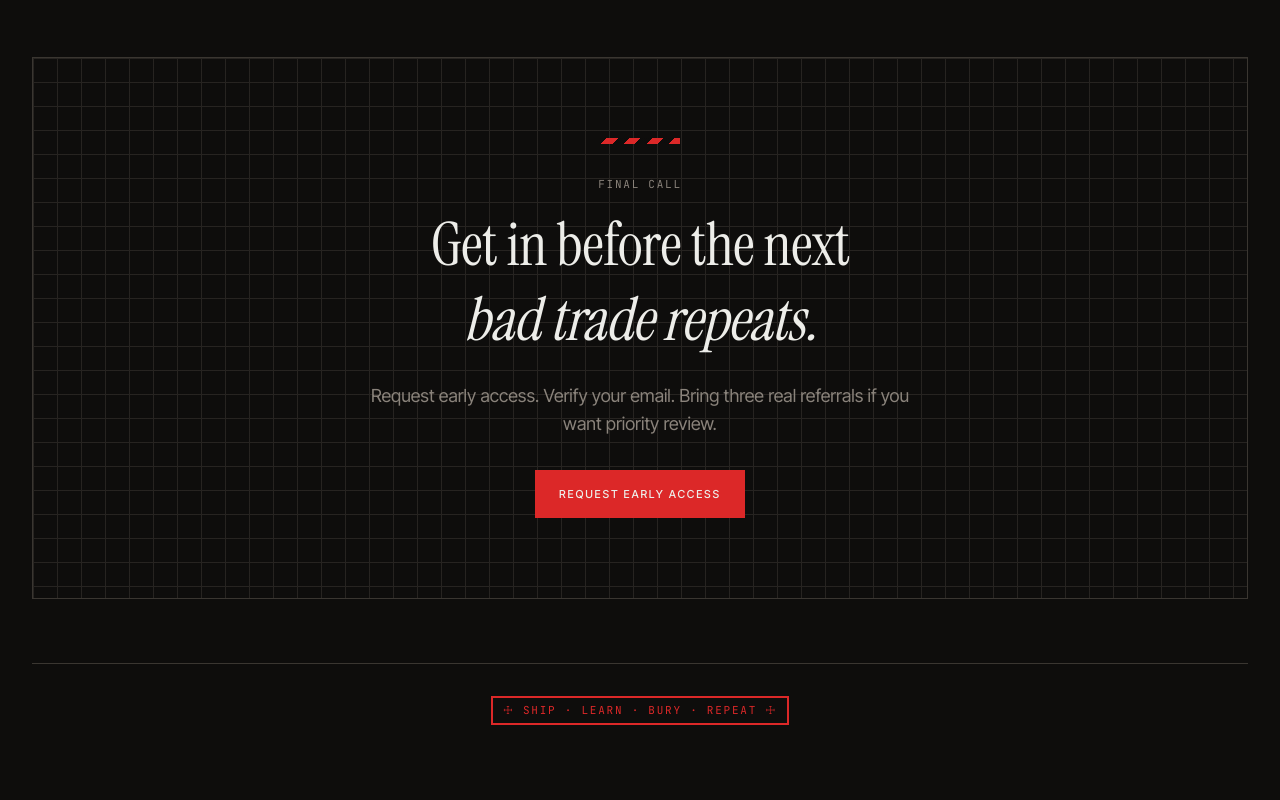
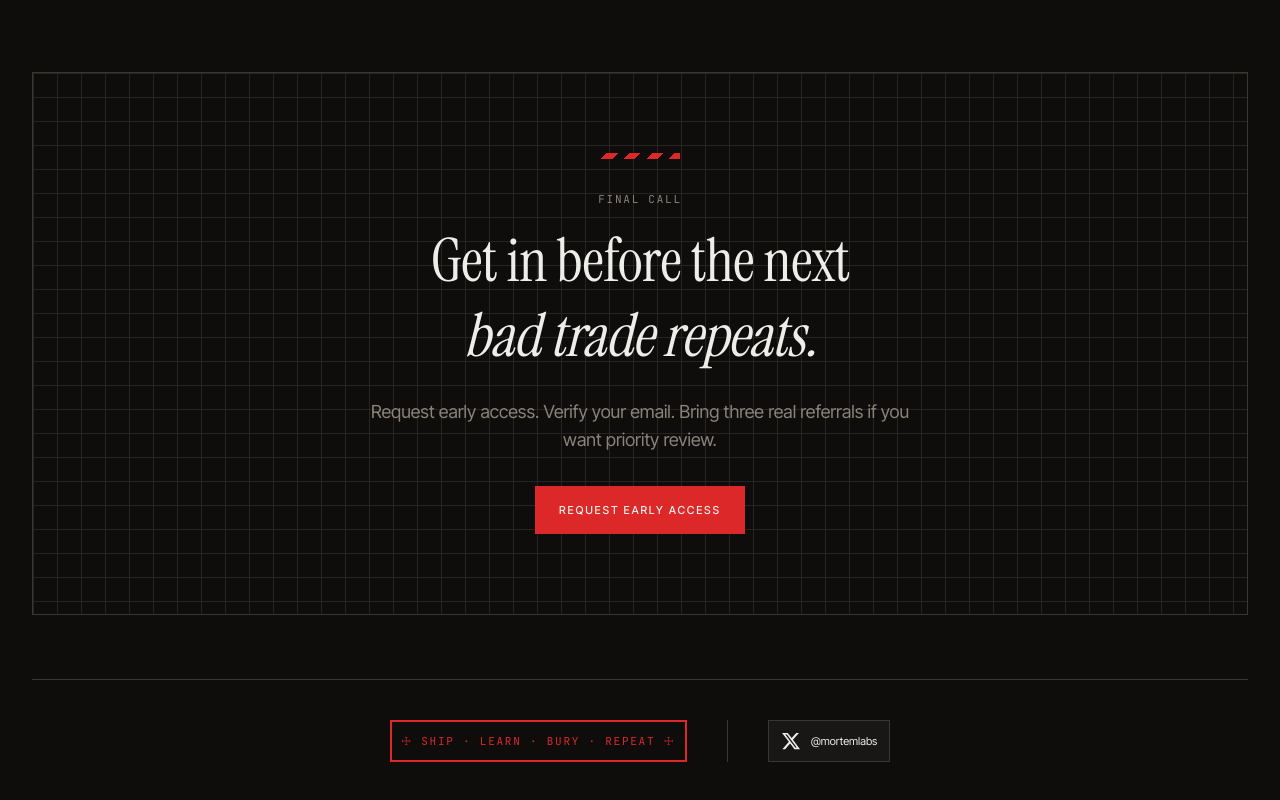
Before and after one commit to MortemLabs/waitlist, a Next.js app: page / in a window 1280 px wide. Shown: the part 1630-2430 px from the top of the page. Before the commit the page ends 2387 px from the top, so only its background shows below. Built offline with nearby package versions, Linux system fonts and the light colour scheme; no server answers.

Commit message:
feat: integrate XUpdatesLink component and enhance footer layout
- Added XUpdatesLink component to replace the "How it works" button in the header.
- Updated footer layout for better alignment and spacing.
- Adjusted heading sizes for improved readability in the process section.

```diff
--- a/src/app/api/waitlist/submit/route.ts
+++ b/src/app/api/waitlist/submit/route.ts
@@ -25,10 +25,11 @@ export async function POST(request: Request) {
         email: parsed.data.email.trim().toLowerCase(),
         verificationToken: result.verificationToken,
       })
+      return NextResponse.json({ awaitingVerification: true as const })
     }
 
     return NextResponse.json({
-      alreadyVerified: result.alreadyVerified,
+      awaitingVerification: false as const,
       redirectTo: `/queue/${result.dashboardToken}`,
     })
   } catch (error) {
--- a/src/app/page.tsx
+++ b/src/app/page.tsx
@@ -1,6 +1,7 @@
 import { cookies } from "next/headers"
 import Link from "next/link"
 import { Wordmark } from "@/components/mortem/mark"
+import { XUpdatesLink } from "@/components/mortem/x-updates-link"
 import { WaitlistModal } from "@/components/landing/waitlist-modal"
 import { Button } from "@/components/ui/button"
 import { Reveal } from "@/components/landing/reveal"
@@ -38,6 +39,9 @@ const queueSteps = [
     title: "Move up",
   },
 ] as const
+
+const MORTEM_X_HANDLE = "mortemlabs"
+const MORTEM_X_URL = `https://x.com/${MORTEM_X_HANDLE}`
 
 const exhibits = [
   {
@@ -80,9 +84,7 @@ export default async function HomePage({ searchParams }: LandingPageProps) {
         >
           <Wordmark />
           <div className="flex flex-wrap items-center gap-2">
-            <Button asChild variant="ghost">
-              <Link href="#how-it-works">How it works</Link>
-            </Button>
+            <XUpdatesLink density="header" handle={MORTEM_X_HANDLE} href={MORTEM_X_URL} />
             <WaitlistModal referredByCode={referredByCode} triggerLabel="Join the queue" triggerSize="default" />
           </div>
         </nav>
@@ -167,7 +169,7 @@ export default async function HomePage({ searchParams }: LandingPageProps) {
           <Reveal>
             <div className="max-w-2xl">
               <p className="eyebrow">The process</p>
-              <h2 className="mt-3 font-display text-4xl leading-tight md:text-5xl">
+              <h2 className="mt-3 font-display text-5xl leading-tight md:text-5xl">
                 Diagnose the trade.<br />
                 Prove the cause.<br />
                 Fix the branch.
@@ -191,7 +193,7 @@ export default async function HomePage({ searchParams }: LandingPageProps) {
                   <div className="relative">
                     <div className="mb-5 h-px w-10 bg-signal" aria-hidden="true" />
                     <p className="case-meta text-signal">{item.step}</p>
-                    <h3 className="mt-3 font-display text-3xl leading-tight">{item.title}</h3>
+                    <h3 className="mt-5 font-display text-4xl leading-tight">{item.title}</h3>
                     <p className="mt-4 text-sm leading-7 text-muted-foreground">{item.body}</p>
                   </div>
                 </Reveal>
@@ -223,9 +225,15 @@ export default async function HomePage({ searchParams }: LandingPageProps) {
           </div>
         </section>
 
-        <footer className="flex justify-center border-t border-line py-8">
-          <div className="death-stamp w-fit" style={{ transform: "none" }}>
-            ☩ Ship · Learn · Bury · Repeat ☩
+        <footer className="border-t border-line py-10">
+          <div className="flex flex-col items-center gap-8">
+            <div className="flex flex-col items-center gap-6 sm:flex-row sm:items-stretch sm:justify-center sm:gap-10">
+              <div className="death-stamp w-fit self-center sm:self-auto" style={{ transform: "none" }}>
+                ☩ Ship · Learn · Bury · Repeat ☩
+              </div>
+              <span className="hidden w-px shrink-0 bg-line sm:block" aria-hidden />
+              <XUpdatesLink density="footer" handle={MORTEM_X_HANDLE} href={MORTEM_X_URL} />
+            </div>
           </div>
         </footer>
       </div>
--- a/src/app/verify/[token]/route.ts
+++ b/src/app/verify/[token]/route.ts
@@ -1,7 +1,13 @@
+import { cookies } from "next/headers"
 import { NextResponse } from "next/server"
 import { getDb } from "@/db/client"
+import {
+  MORTEM_DASHBOARD_COOKIE,
+  mortemDashboardCookieOptions,
+} from "@/lib/waitlist/dashboard-cookie"
 import { sendConfirmationEmail, sendPriorityUnlockedEmail } from "@/lib/waitlist/mailer"
 import {
+  findEntryByDashboardToken,
   markPriorityNotificationSent,
   verifyWaitlistEntry,
 } from "@/lib/waitlist/service"
@@ -17,6 +23,22 @@ export async function GET(
   const result = await verifyWaitlistEntry(db, token)
 
   if (result.status === "invalid") {
+    const cookieStore = await cookies()
+    const savedDashboard = cookieStore.get(MORTEM_DASHBOARD_COOKIE)?.value
+    if (savedDashboard !== undefined && savedDashboard.length > 0) {
+      const entry = await findEntryByDashboardToken(db, savedDashboard)
+      if (entry !== undefined && entry.emailVerifiedAt !== null) {
+        const res = NextResponse.redirect(
+          new URL(`/queue/${savedDashboard}?verify=already_verified`, request.url),
+        )
+        res.cookies.set(
+          MORTEM_DASHBOARD_COOKIE,
+          savedDashboard,
+          mortemDashboardCookieOptions(request.url),
+        )
+        return res
+      }
+    }
     return NextResponse.redirect(new URL("/?verify=invalid", request.url))
   }
 
@@ -42,7 +64,13 @@ export async function GET(
     await markPriorityNotificationSent(db, result.priorityUnlockedEntryId)
   }
 
-  return NextResponse.redirect(
+  const res = NextResponse.redirect(
     new URL(`/queue/${result.dashboardToken}?verify=${result.status}`, request.url),
   )
+  res.cookies.set(
+    MORTEM_DASHBOARD_COOKIE,
+    result.dashboardToken,
+    mortemDashboardCookieOptions(request.url),
+  )
+  return res
 }
--- a/src/components/landing/waitlist-form.tsx
+++ b/src/components/landing/waitlist-form.tsx
@@ -10,8 +10,12 @@ import {
   ROLE_OPTIONS,
   TEAM_TYPE_OPTIONS,
 } from "@/lib/waitlist/options"
-import { AlertCircle, Loader2 } from "lucide-react"
+import { AlertCircle, Loader2, Mail } from "lucide-react"
 import { useMemo, useState } from "react"
+
+type SubmitSuccessPayload =
+  | { awaitingVerification: true }
+  | { awaitingVerification: false; redirectTo: string }
 
 type WaitlistFormProps = {
   autoFocusEmail?: boolean
@@ -36,6 +40,7 @@ export function WaitlistForm({
   )
   const [formError, setFormError] = useState<string | null>(null)
   const [isSubmitting, setIsSubmitting] = useState(false)
+  const [emailSentTo, setEmailSentTo] = useState<string | null>(null)
 
   const referredLabel = useMemo(
     () =>
@@ -79,10 +84,21 @@ export function WaitlistForm({
         method: "POST",
       })
 
-      const payload = (await response.json()) as { error?: string; redirectTo?: string }
+      const payload = (await response.json()) as
+        | { error?: string }
+        | SubmitSuccessPayload
 
-      if (!response.ok || payload.redirectTo === undefined) {
-        setFormError(payload.error ?? "We could not file your request. Try again.")
+      if (!response.ok || !("awaitingVerification" in payload)) {
+        setFormError(
+          "error" in payload && payload.error
+            ? payload.error
+            : "We could not file your request. Try again.",
+        )
+        return
+      }
+
+      if (payload.awaitingVerification) {
+        setEmailSentTo(parsed.data.email.trim().toLowerCase())
         return
       }
 
@@ -92,6 +108,31 @@ export function WaitlistForm({
     } finally {
       setIsSubmitting(false)
     }
+  }
+
+  if (emailSentTo !== null) {
+    return (
+      <div
+        className={cn("border border-line bg-ink-2 p-5 md:p-6", className)}
+        role="status"
+        aria-live="polite"
+      >
+        <div className="flex items-start justify-between gap-4 border-b border-line pb-4">
+          <div>
+            <p className="eyebrow">Check your inbox</p>
+            <h2 className="mt-2 font-display text-3xl leading-tight">Verification link sent.</h2>
+          </div>
+          <div className="flex h-12 w-12 shrink-0 items-center justify-center border border-line bg-ink">
+            <Mail className="h-5 w-5 text-signal" aria-hidden="true" />
+          </div>
+        </div>
+        <p className="mt-5 text-sm leading-7 text-muted-foreground">
+          We emailed a secure link to <span className="font-mono text-foreground">{emailSentTo}</span>.
+          Open it to confirm your address — then we will take you to your referral page. If it does not
+          arrive in a minute, check spam or promotions.
+        </p>
+      </div>
+    )
   }
 
   return (
--- /dev/null
+++ b/src/components/mortem/x-updates-link.tsx
@@ -0,0 +1,54 @@
+import { buttonVariants } from "@/components/ui/button"
+import { cn } from "@/lib/utils"
+
+function XLogo({ className }: Readonly<{ className?: string }>) {
+  return (
+    <svg
+      aria-hidden
+      className={cn("shrink-0", className)}
+      fill="currentColor"
+      viewBox="0 0 24 24"
+      xmlns="http://www.w3.org/2000/svg"
+    >
+      <path d="M18.244 2.25h3.308l-7.227 8.26 8.502 11.24H16.17l-5.214-6.817L4.99 21.75H1.68l7.73-8.835L1.254 2.25H8.08l4.713 6.231zm-1.161 17.52h1.833L7.084 4.126H5.117z" />
+    </svg>
+  )
+}
+
+type XUpdatesLinkProps = Readonly<{
+  className?: string
+  handle: string
+  href: string
+  /** Header: tight with nav buttons. Footer: slightly more padded. */
+  density?: "header" | "footer"
+}>
+
+export function XUpdatesLink({ className, density = "header", handle, href }: XUpdatesLinkProps) {
+  return (
+    <a
+      aria-label={`Mortem updates on X (@${handle})`}
+      className={cn(
+        density === "header" && buttonVariants({ variant: "ghost", size: "default" }),
+        density === "header" && "group max-w-full",
+        density === "footer" &&
+          "inline-flex max-w-full items-center gap-2.5 whitespace-nowrap border border-line bg-ink-2 px-3 py-2.5 font-mono text-[0.6875rem] font-medium uppercase tracking-[0.16em] text-foreground transition-colors duration-100 ease-out hover:border-signal hover:bg-ink-3 active:translate-y-px motion-reduce:transition-none focus-visible:outline-none focus-visible:ring-2 focus-visible:ring-ring focus-visible:ring-offset-0 group",
+        className,
+      )}
+      href={href}
+      rel="noopener noreferrer"
+      target="_blank"
+    >
+      <span className="flex shrink-0 items-center justify-center text-foreground transition-colors duration-100 group-hover:text-signal">
+        <XLogo className={density === "footer" ? "size-5" : "size-[18px]"} />
+      </span>
+      <span
+        className={cn(
+          "truncate",
+          density === "footer" && "font-normal normal-case tracking-normal",
+        )}
+      >
+        @{handle}
+      </span>
+    </a>
+  )
+}
--- /dev/null
+++ b/src/lib/waitlist/dashboard-cookie.ts
@@ -0,0 +1,12 @@
+/** HttpOnly cookie holding the dashboard token after email verification. Used so stale verify links still send users to their referral page. */
+export const MORTEM_DASHBOARD_COOKIE = "mortem-dashboard"
+
+export function mortemDashboardCookieOptions(requestUrl: string) {
+  return {
+    httpOnly: true,
+    maxAge: 60 * 60 * 24 * 365,
+    path: "/",
+    sameSite: "lax" as const,
+    secure: requestUrl.startsWith("https://"),
+  }
+}
```
Also changed, not shown: 1 other file (tests, documents, lock files or other folders).
